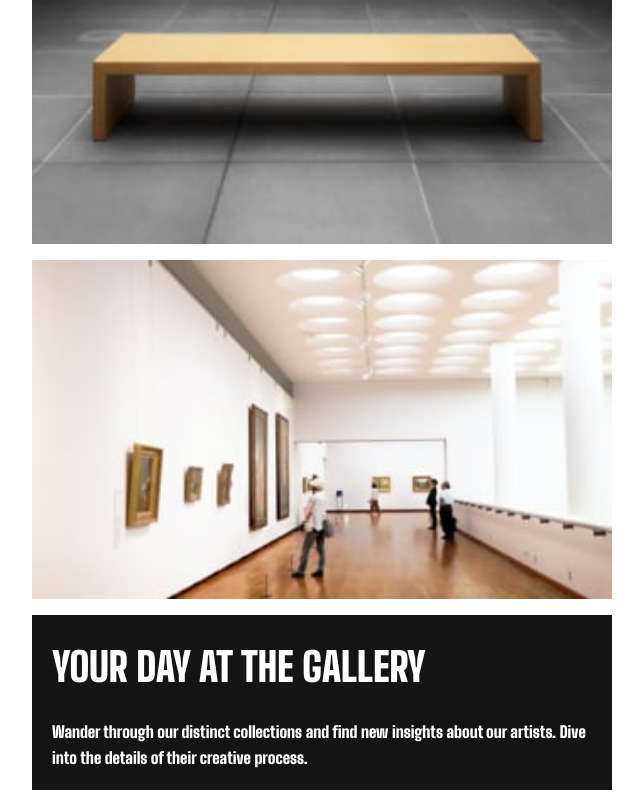
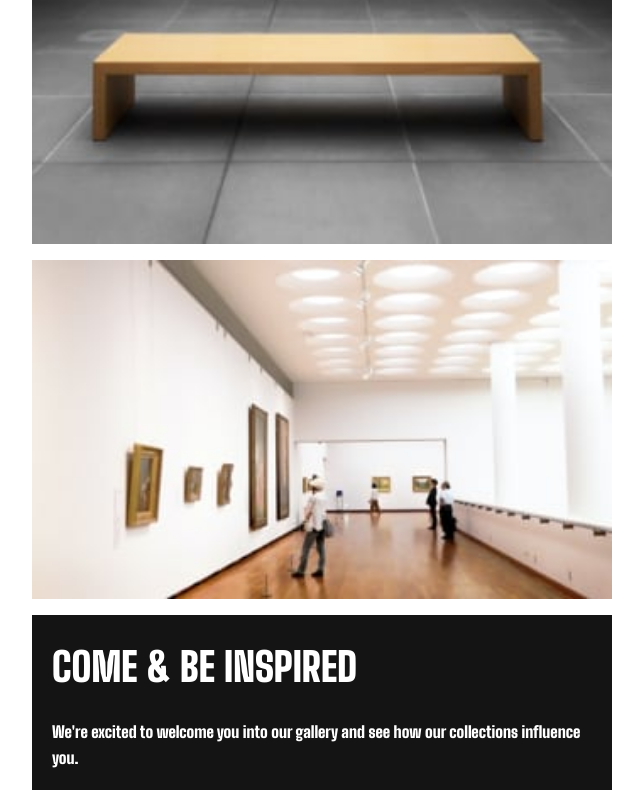
Before and after one commit to Doubting-Thomas/art-design-page, a plain HTML site: page art-gallery-design/index.html in a window 1280 px wide. Shown: the part 2000-2800 px from the top of the page, without its empty margins (318-961 px from the left). Drawn offline with Linux system fonts and the light colour scheme.

Commit message:
feature text change

```diff
--- a/art-gallery-design/index.html
+++ b/art-gallery-design/index.html
@@ -76,11 +76,11 @@
 
       <div class="features__text-box black-box">
         <h1 class="features__heading-main heading-bold u-margin-bottom-sm">
-          Your day at the gallery
+          Come & be inspired
         </h1>
         <p class="features__text-desc">
-          Wander through our distinct collections and find new insights about
-          our artists. Dive into the details of their creative process.
+          We're excited to welcome you into our gallery and see how our
+          collections influence you.
         </p>
       </div>
     </section>
```
